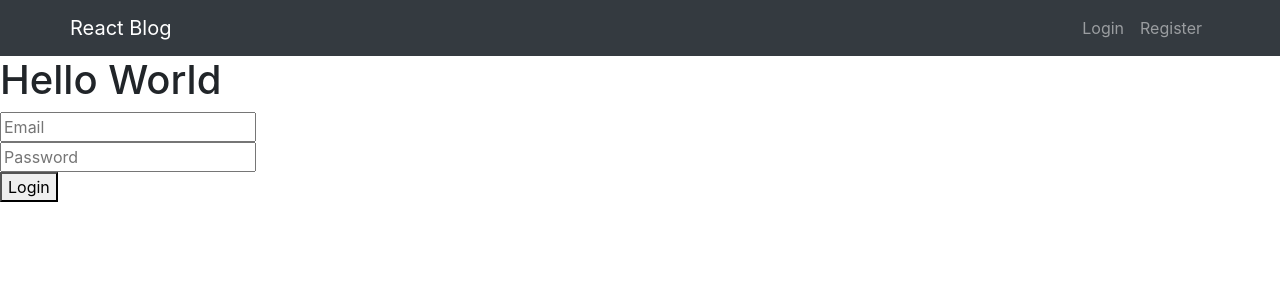
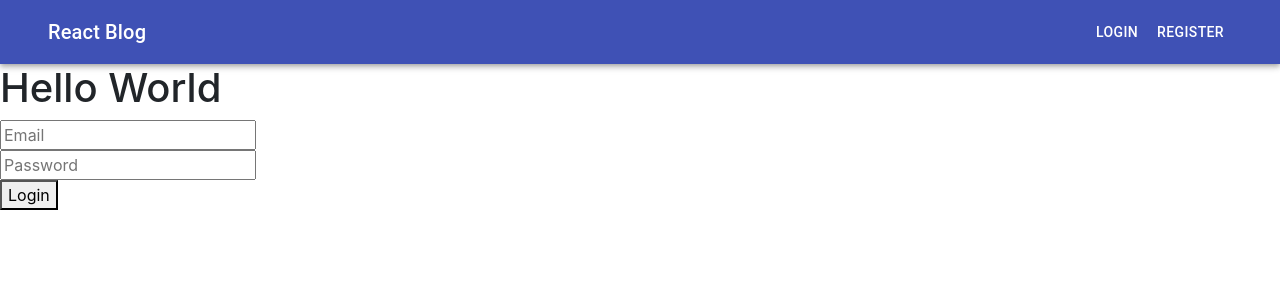
Before and after one commit to phogtr/react-blog, a React (Create React App) app in the folder client/: page /login in a window 1280 px wide. Shown: the top 300 px of the page. Built offline with nearby package versions, Linux system fonts and the light colour scheme.

Commit message:
render props example

```diff
--- /dev/null
+++ b/client/src/components/NavBar/Auth/GuessNav.tsx
@@ -0,0 +1,15 @@
+import React from "react";
+
+export interface HeaderData {
+  label: string;
+  href: string;
+}
+
+interface GuessNavProps {
+  guessHeader: HeaderData[];
+  children: (guessHeader: HeaderData[]) => JSX.Element;
+}
+
+export const GuessNav: React.FC<GuessNavProps> = ({ guessHeader, children }) => {
+  return children(guessHeader);
+};
--- a/client/src/components/NavBar/NavBar.tsx
+++ b/client/src/components/NavBar/NavBar.tsx
@@ -1,12 +1,58 @@
+import { AppBar, Container, Toolbar, Typography, useMediaQuery } from "@material-ui/core";
+import { createStyles, makeStyles, useTheme } from "@material-ui/core/styles";
 import React, { useContext } from "react";
-import { Container, Nav, Navbar } from "react-bootstrap";
 import { Link } from "react-router-dom";
 import { logoutRequest } from "src/api/user/userApi";
 import { UserContext } from "../../utils/UserContext";
+import { GuessNav } from "./Auth/GuessNav";
+import { DesktopScreen } from "./Screens/DesktopScreen";
+
+const guessHeader = [
+  {
+    label: "Login",
+    href: "/login",
+  },
+  {
+    label: "Register",
+    href: "/register",
+  },
+];
+
+let userHeader = [
+  {
+    label: "Create Post",
+    href: "/create-post",
+  },
+  {
+    label: "",
+    href: "/",
+  },
+  {
+    label: "Logout",
+    href: "/",
+  },
+];
+
+const useStyles = makeStyles(() =>
+  createStyles({
+    title: {
+      flexGrow: 1,
+      color: "white",
+      "&:hover": {
+        color: "white",
+        "text-decoration": "none",
+      },
+    },
+  })
+);
 
 interface NavBarProps {}
 
 export const NavBar: React.FC<NavBarProps> = () => {
+  const classes = useStyles();
+  const theme = useTheme();
+  const isMobile = useMediaQuery(theme.breakpoints.down("sm"));
+
   const { userData, setUser } = useContext(UserContext);
 
   const logoutHandler = async () => {
@@ -15,38 +61,75 @@ export const NavBar: React.FC<NavBarProps> = () => {
     localStorage.clear();
   };
 
-  let body = userData?.userName ? (
-    <Nav>
-      <Nav.Link as={Link} to="/create-post">
-        Create Post
-      </Nav.Link>
-      <Nav.Link as={Link} to="/">
-        {userData.userName}
-      </Nav.Link>
-      <Nav.Link as={Link} to="/" onClick={logoutHandler}>
-        Logout
-      </Nav.Link>
-    </Nav>
-  ) : (
-    <Nav>
-      <Nav.Link as={Link} to="/login">
-        Login
-      </Nav.Link>
-      <Nav.Link as={Link} to="/register">
-        Register
-      </Nav.Link>
-    </Nav>
-  );
+  // let desktopScreen = userData?.userName ? (
+  //   <>
+  //     <Button component={Link} to={"/create-post"} color="inherit" className={classes.nav_link}>
+  //       Create Post
+  //     </Button>
+  //     <Button component={Link} to={"/"} color="inherit" className={classes.nav_link}>
+  //       {userData.userName}
+  //     </Button>
+  //     <Button
+  //       component={Link}
+  //       to={"/"}
+  //       color="inherit"
+  //       onClick={logoutHandler}
+  //       className={classes.nav_link}
+  //     >
+  //       Logout
+  //     </Button>
+  //   </>
+  // ) : (
+  //   <>
+  //     <Button component={Link} to={"/login"} color="inherit" className={classes.nav_link}>
+  //       Login
+  //     </Button>
+  //     <Button component={Link} to={"/register"} color="inherit" className={classes.nav_link}>
+  //       Register
+  //     </Button>
+  //   </>
+  // );
+
+  // let mobileScreen = (
+  //   <>
+  //     <IconButton color="inherit" aria-label="menu" onClick={() => setDrawer(true)}>
+  //       <MenuIcon />
+  //     </IconButton>
+  //     <Drawer anchor="top" open={drawer} onClose={() => setDrawer(false)}>
+  //       <List>
+  //         <ListItem button>
+  //           <ListItemText primary="Login" />
+  //         </ListItem>
+  //         <ListItem button>
+  //           <ListItemText primary="Register" />
+  //         </ListItem>
+  //       </List>
+  //     </Drawer>
+  //   </>
+  // );
 
   return (
-    <Navbar bg="dark" variant="dark">
-      <Container>
-        <Navbar.Brand as={Link} to="/">
-          React Blog
-        </Navbar.Brand>
-        <Navbar.Toggle />
-        <Navbar.Collapse className="justify-content-end">{body}</Navbar.Collapse>
+    <AppBar position="static">
+      <Container maxWidth="lg">
+        <Toolbar>
+          <Typography component={Link} to={"/"} variant="h6" className={classes.title}>
+            React Blog
+          </Typography>
+          {userData?.userName ? (
+            <div>User</div>
+          ) : (
+            <>
+              {isMobile ? (
+                <div>Mobile</div>
+              ) : (
+                <GuessNav guessHeader={guessHeader}>
+                  {(header) => <DesktopScreen header={header} />}
+                </GuessNav>
+              )}
+            </>
+          )}
+        </Toolbar>
       </Container>
-    </Navbar>
+    </AppBar>
   );
 };
--- /dev/null
+++ b/client/src/components/NavBar/Screens/DesktopScreen.tsx
@@ -0,0 +1,34 @@
+import { Button, createStyles, makeStyles } from "@material-ui/core";
+import React from "react";
+import { Link } from "react-router-dom";
+import { HeaderData } from "../Auth/GuessNav";
+
+const useStyles = makeStyles(() =>
+  createStyles({
+    nav_link: {
+      "&:hover": {
+        color: "white",
+        opacity: 0.8,
+        "text-decoration": "none",
+        "background-color": "transparent",
+      },
+    },
+  })
+);
+
+interface DesktopScreenProps {
+  header: HeaderData[];
+}
+
+export const DesktopScreen: React.FC<DesktopScreenProps> = ({ header }) => {
+  const classes = useStyles();
+  return (
+    <>
+      {header.map(({ label, href }) => (
+        <Button key={label} component={Link} to={href} color="inherit" className={classes.nav_link}>
+          {label}
+        </Button>
+      ))}
+    </>
+  );
+};
```
